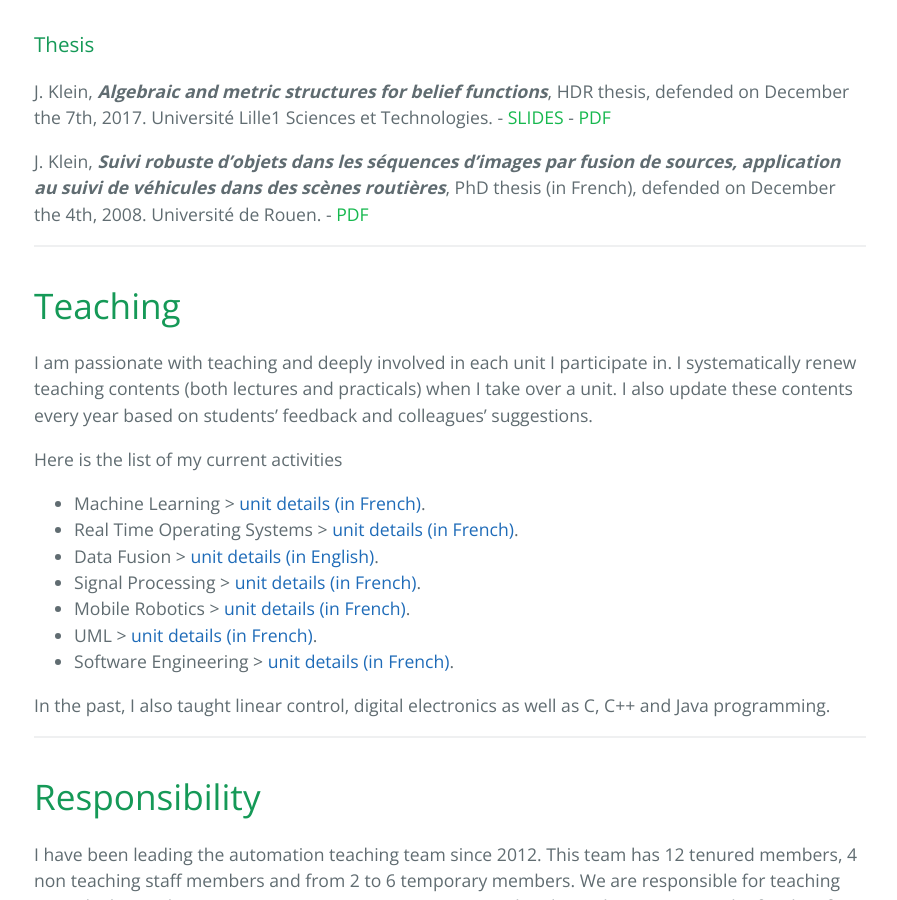
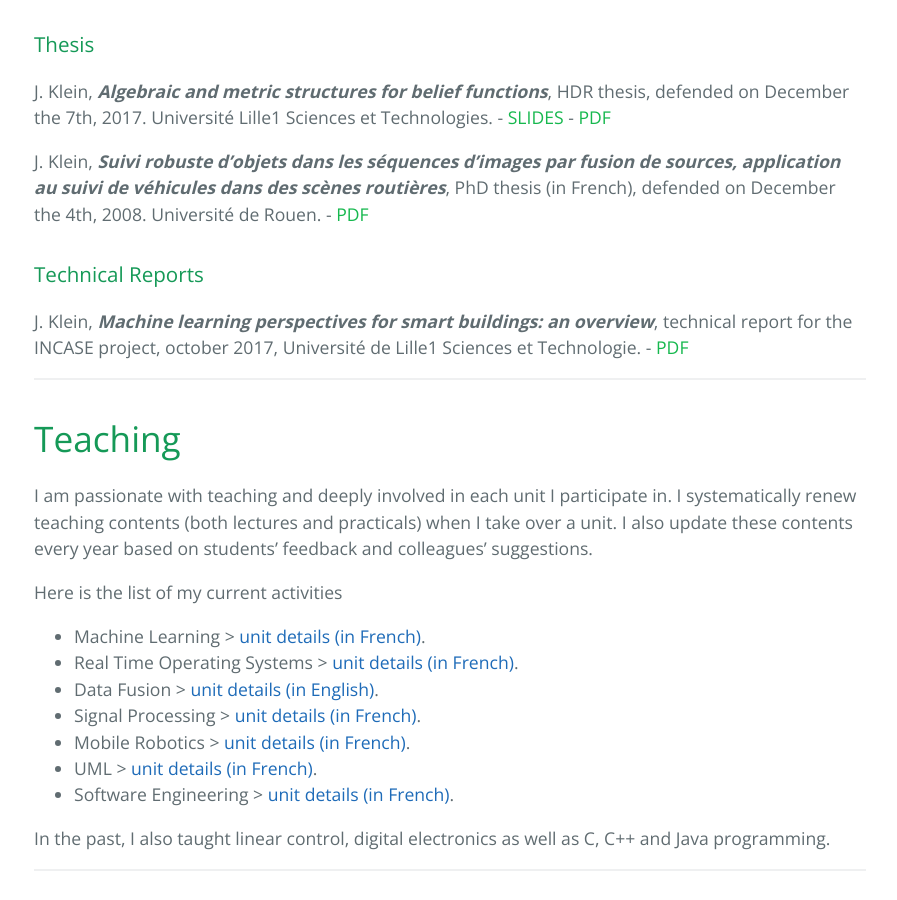
Before and after one commit to john-klein/john-klein.github.io, a Jekyll site: the page built from index.md, in a window 1280 px wide and 900 px high, scrolled down 3967 px. Shown: the whole window, without its empty margins (190-1087 px from the left). Built offline with Jekyll 4.4.1, drawn with Linux system fonts in a browser that asks for light colours; our own code applies the rules of GitHub Pages for plain Markdown files.

Commit message:
new files

```diff
--- a/index.md
+++ b/index.md
@@ -167,7 +167,9 @@ Belief Functions: Theory and Applications: Fourth International Conference, BELI
  J. Klein, ***Suivi robuste d'objets dans les séquences d'images par fusion de sources, application au suivi de véhicules dans des scènes routières***, PhD thesis (in French), defended on December the 4th, 2008. Université de Rouen. -
 <a href="https://john-klein.github.io/assets/files/TheseFinale_copie1.pdf" style="color: rgb(22,184,78)">PDF</a>
 
-
+### [](#header-3)Technical Reports
+ J. Klein, ***Machine learning perspectives for smart buildings: an overview***, technical report for the INCASE project, october 2017, Université de Lille1 Sciences et Technologie. -
+<a href="https://john-klein.github.io/assets/files/smart_buildings.pdf" style="color: rgb(22,184,78)">PDF</a>
 
 * * *
 
```
Also changed, not shown: 4 other files.
